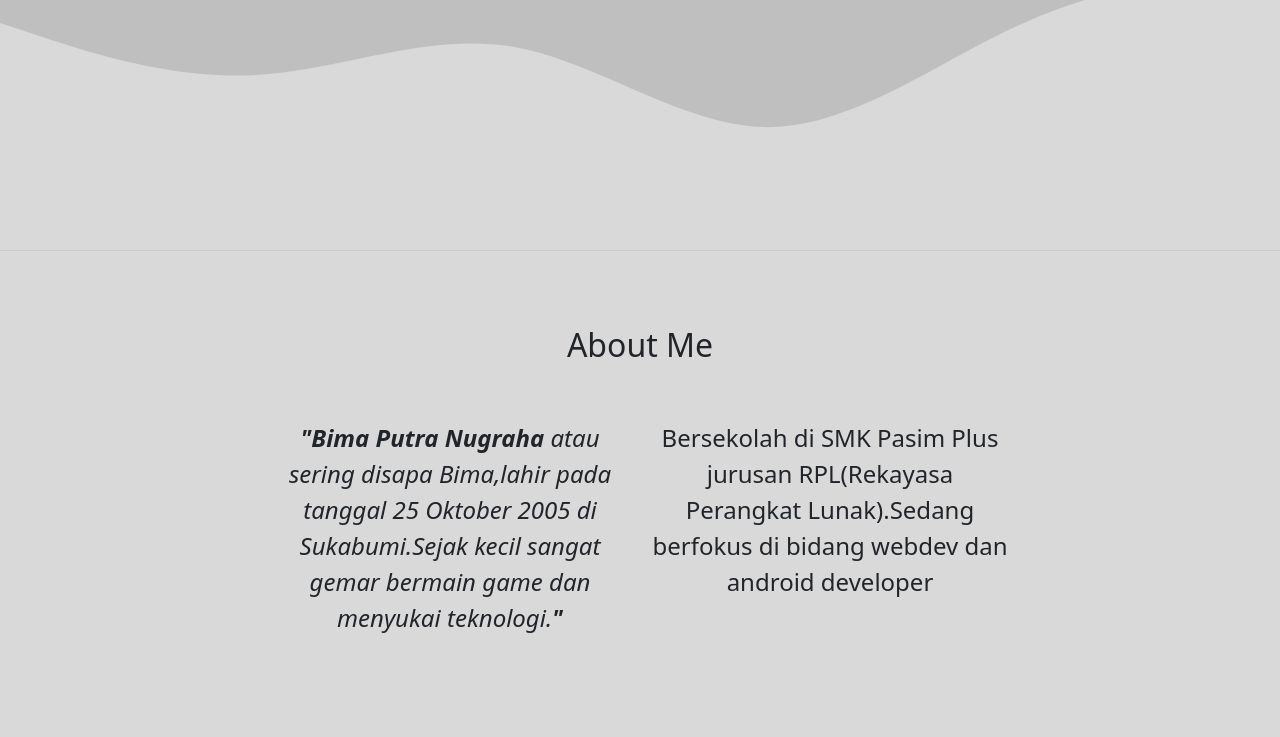
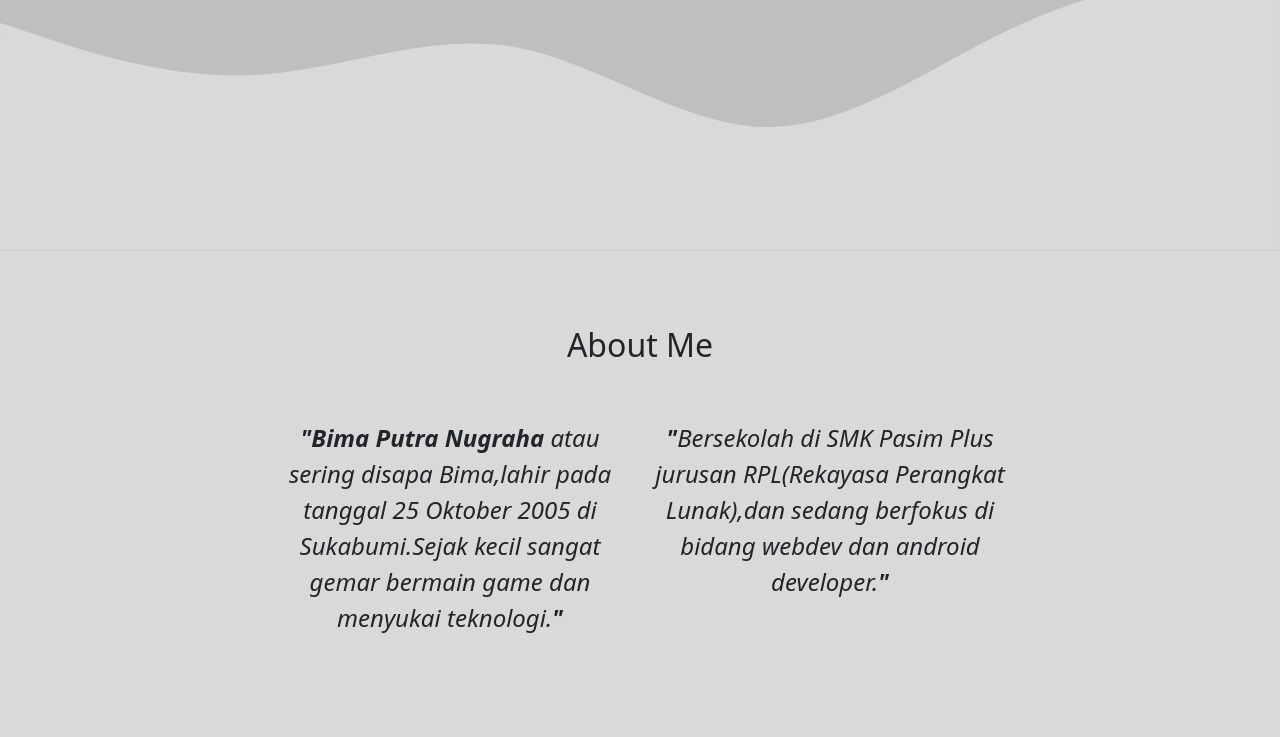
Before and after one commit to BimaPn/BimaPn.github.io, a plain HTML site: page index.html in a window 1280 px wide. Shown: the part 439-1176 px from the top of the page. Drawn offline with nearby package versions, Linux system fonts and the light colour scheme.

Commit message:
menambahkan about

```diff
--- a/index.html
+++ b/index.html
@@ -64,7 +64,7 @@
             <p><i><strong>"Bima Putra Nugraha</strong>  atau sering disapa Bima,lahir pada tanggal  25 Oktober 2005 di Sukabumi.Sejak kecil  sangat gemar bermain game dan menyukai teknologi.<strong>"</strong></i></p>
           </div>
           <div class="col-md-4">
-            <p>Bersekolah di SMK Pasim Plus jurusan RPL(Rekayasa Perangkat Lunak).Sedang berfokus di bidang webdev dan android developer</p>
+            <p><i><strong>"</strong>Bersekolah di SMK Pasim Plus jurusan RPL(Rekayasa Perangkat Lunak),dan sedang berfokus di bidang webdev dan android developer.<strong>"</strong> </i></p>
           </div>
         </div>
       </div>
```
